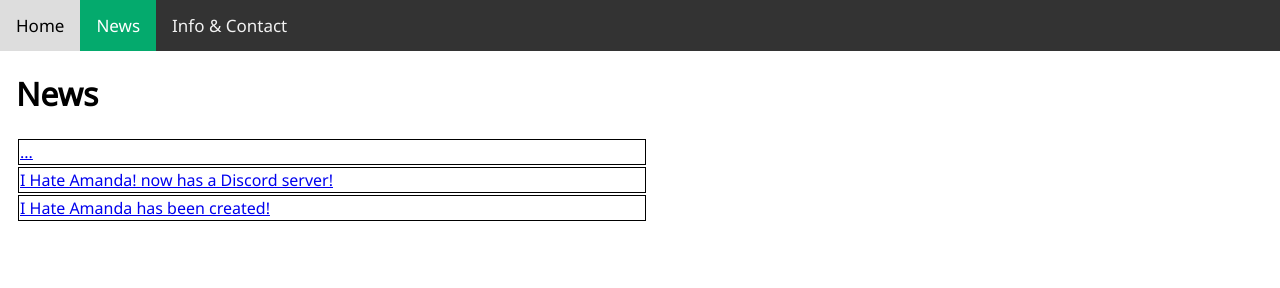
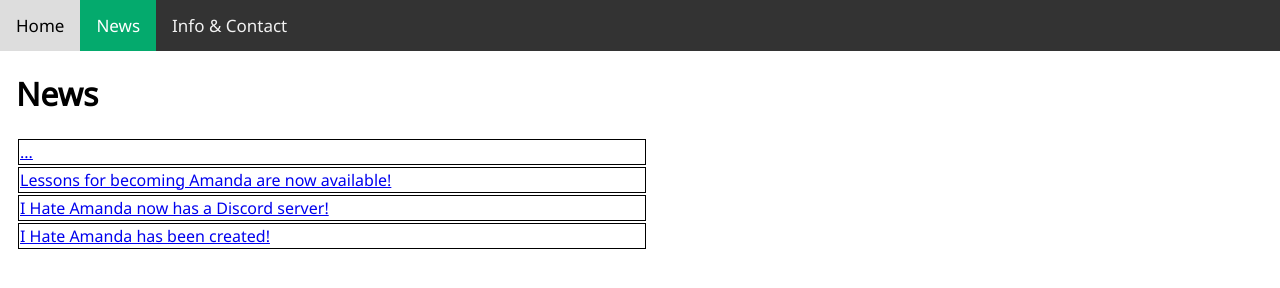
Before and after one commit to I-Hate-Amanda/i-hate-amanda.github.io, a plain HTML site: page news.html in a window 1280 px wide. Drawn offline with Linux system fonts and the light colour scheme.

Commit message:
Update news.html

```diff
--- a/news.html
+++ b/news.html
@@ -79,11 +79,14 @@
 <div style="padding-left:16px">
   <h1>News</h1>
   <table style="width:50%">
-      <tr>
+          <tr>
     <td style="border: 1px solid black;"><a href="news/">...</a></td>
   </tr>
+      <tr>
+    <td style="border: 1px solid black;"><a href="news/2022/1/3/page.html">Lessons for becoming Amanda are now available!</a></td>
+  </tr>
   <tr>
-    <td style="border: 1px solid black;"><a href="news/2022/1/2/page.html">I Hate Amanda! now has a Discord server!</a></td>
+    <td style="border: 1px solid black;"><a href="news/2022/1/2/page.html">I Hate Amanda now has a Discord server!</a></td>
   </tr>
   <tr>
     <td style="border: 1px solid black;"><a href="news/2021/31/12/page.html">I Hate Amanda has been created!</a></td>
```
